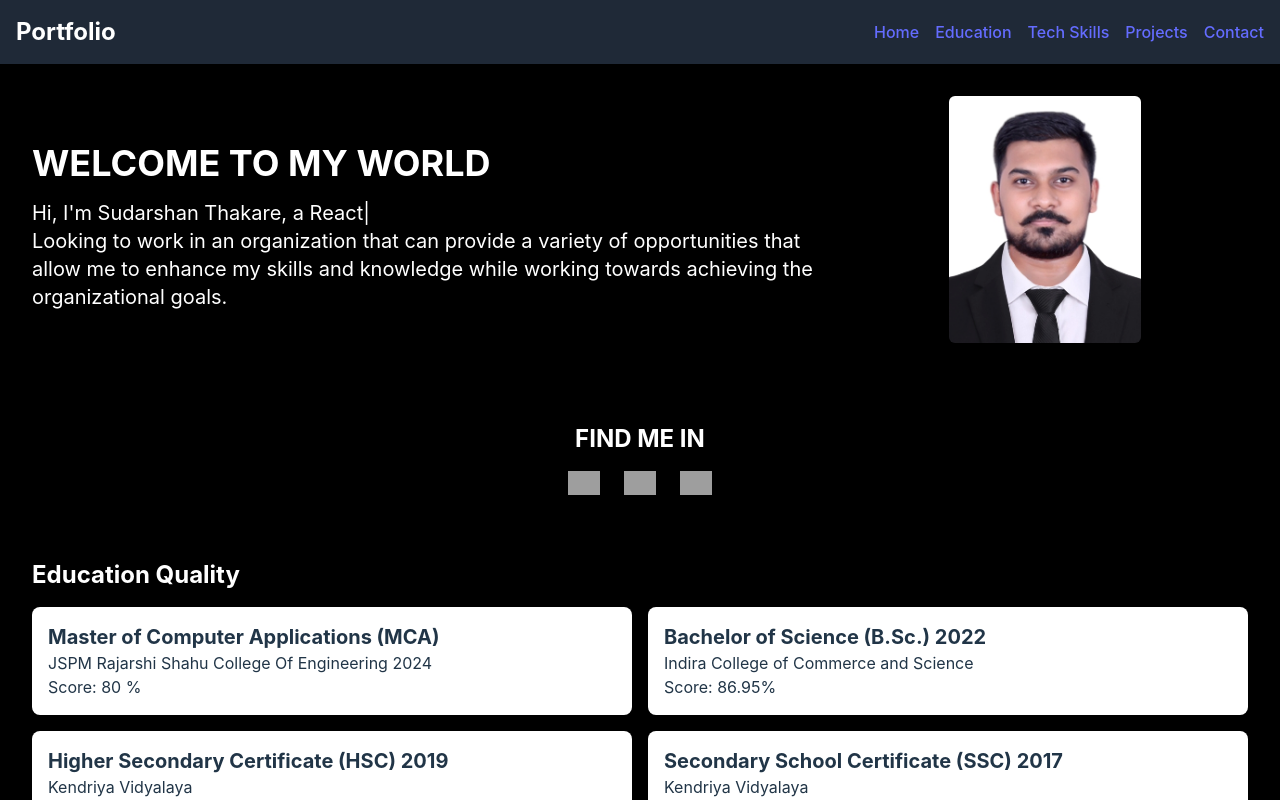
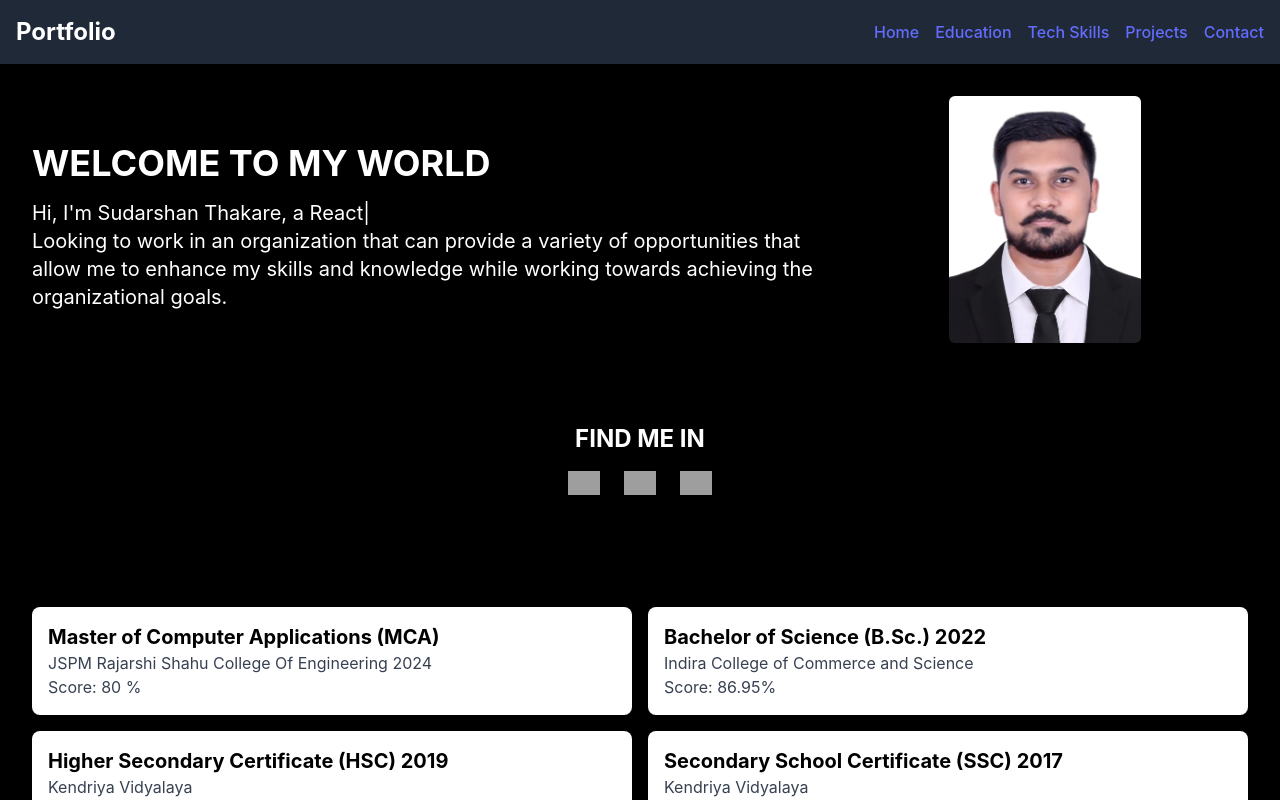
Before and after one commit to darshan654/centralogic-Assigment-4, a React (Vite) app: page / in a window 1280 px wide. Shown: the top 800 px of the page. Built offline with nearby package versions, Linux system fonts and the light colour scheme; grey boxes are pictures that could not be loaded.

Commit message:
now it can handle dark mode
we have created a <Theamprovider/> to handle
EducationSection issue in the darkmode

```diff
--- a/package.json
+++ b/package.json
@@ -10,6 +10,7 @@
     "preview": "vite preview"
   },
   "dependencies": {
+    "next-themes": "^0.3.0",
     "react": "^18.2.0",
     "react-dom": "^18.2.0",
     "tailwindcss": "^3.4.4"
--- a/src/components/EducationSection.jsx
+++ b/src/components/EducationSection.jsx
@@ -1,33 +1,36 @@
 import React from 'react'
+import { useTheme } from 'next-themes'
 
 export default function EducationSection() {
+    const { theme } = useTheme();
+
+    const isDarkMode = theme === 'dark';
+
     return (
         <section id="education" className="w-full p-8">
-            <h2 className="text-2xl font-bold mb-4 text-white">Education Quality</h2>
+            <h2 className={`text-2xl font-bold mb-4 ${isDarkMode ? 'text-white' : 'text-black'}`}>Education Quality</h2>
             <div className="grid grid-cols-1 md:grid-cols-2 gap-4">
-                <div className="p-4 bg-white shadow-lg rounded-lg">
-                    <h3 className="text-xl font-bold text-Black">Master of Computer Applications (MCA)</h3>
-                    <p>JSPM Rajarshi Shahu College Of Engineering 2024</p>
-                    <p>Score: 80 %</p>
+                <div className={`p-4 shadow-lg rounded-lg ${isDarkMode ? 'bg-gray-800' : 'bg-white'}`}>
+                    <h3 className={`text-xl font-bold ${isDarkMode ? 'text-white' : 'text-black'}`}>Master of Computer Applications (MCA)</h3>
+                    <p className={isDarkMode ? 'text-gray-300' : 'text-gray-700'}>JSPM Rajarshi Shahu College Of Engineering 2024</p>
+                    <p className={isDarkMode ? 'text-gray-300' : 'text-gray-700'}>Score: 80 %</p>
                 </div>
-                <div className="p-4 bg-white shadow-lg rounded-lg">
-                    <h3 className="text-xl font-bold text-Black">Bachelor of Science (B.Sc.) 2022</h3>
-
-                    <p>Indira College of Commerce and Science</p>
-                    <p>Score: 86.95%</p>
+                <div className={`p-4 shadow-lg rounded-lg ${isDarkMode ? 'bg-gray-800' : 'bg-white'}`}>
+                    <h3 className={`text-xl font-bold ${isDarkMode ? 'text-white' : 'text-black'}`}>Bachelor of Science (B.Sc.) 2022</h3>
+                    <p className={isDarkMode ? 'text-gray-300' : 'text-gray-700'}>Indira College of Commerce and Science</p>
+                    <p className={isDarkMode ? 'text-gray-300' : 'text-gray-700'}>Score: 86.95%</p>
                 </div>
-                <div className="p-4 bg-white shadow-lg rounded-lg">
-                    <h3 className="text-xl font-bold text-Black">Higher Secondary Certificate (HSC) 2019</h3>
-
-                    <p>Kendriya Vidyalaya</p>
-                    <p>Score: 66.80</p>
+                <div className={`p-4 shadow-lg rounded-lg ${isDarkMode ? 'bg-gray-800' : 'bg-white'}`}>
+                    <h3 className={`text-xl font-bold ${isDarkMode ? 'text-white' : 'text-black'}`}>Higher Secondary Certificate (HSC) 2019</h3>
+                    <p className={isDarkMode ? 'text-gray-300' : 'text-gray-700'}>Kendriya Vidyalaya</p>
+                    <p className={isDarkMode ? 'text-gray-300' : 'text-gray-700'}>Score: 66.80</p>
                 </div>
-                <div className="p-4 bg-white shadow-lg rounded-lg">
-                    <h3 className="text-xl font-bold text-Black">Secondary School Certificate (SSC) 2017</h3>
-
-                    <p>Kendriya Vidyalaya</p>
-                    <p>Score: 81.40</p>
+                <div className={`p-4 shadow-lg rounded-lg ${isDarkMode ? 'bg-gray-800' : 'bg-white'}`}>
+                    <h3 className={`text-xl font-bold ${isDarkMode ? 'text-white' : 'text-black'}`}>Secondary School Certificate (SSC) 2017</h3>
+                    <p className={isDarkMode ? 'text-gray-300' : 'text-gray-700'}>Kendriya Vidyalaya</p>
+                    <p className={isDarkMode ? 'text-gray-300' : 'text-gray-700'}>Score: 81.40</p>
                 </div>
             </div>
-        </section>)
+        </section>
+    );
 }
```
Also changed, not shown: src/App.jsx (+6 -8 lines), 1 other file (tests, documents, lock files or other folders).
